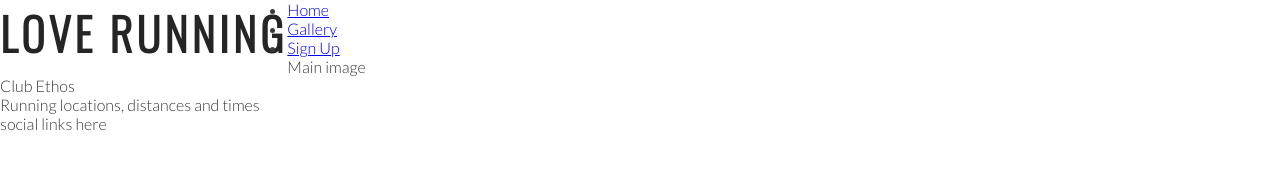
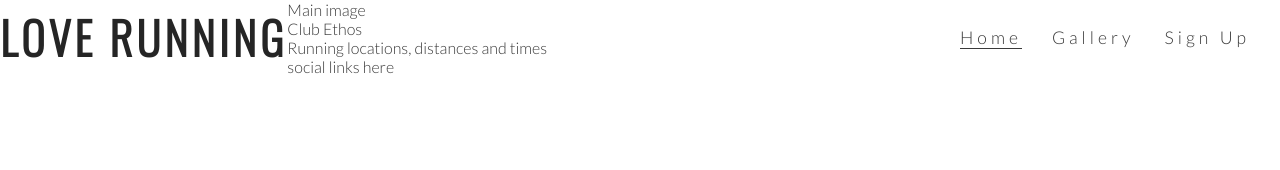
Before and after one commit to FabiMe/love-running, a plain HTML site: page index.html in a window 1280 px wide. Drawn offline with nearby package versions, Linux system fonts and the light colour scheme.

Commit message:
Style navigation links

```diff
--- a/assets/css/style.css
+++ b/assets/css/style.css
@@ -27,3 +27,33 @@ h2 {
     float: left;
     font-size: 280%;
 }
+
+#menu {
+    font-size: 110%;
+    letter-spacing: 4px;
+}
+
+#menu,
+#logo {
+    line-height: 75px;
+}
+
+#menu li {
+    float: right;
+    list-style-type: none;
+    margin-right: 30px;
+}
+
+#menu a {
+    text-decoration: none;
+    color: inherit;
+
+}
+
+#menu a:hover {
+    border-bottom: 1px solid #3a3a3a;
+}
+
+.active {
+    border-bottom: 1px solid #3a3a3a;
+}
--- a/index.html
+++ b/index.html
@@ -17,16 +17,18 @@
             <h1 id="logo">Love Running</h1>
         </a>
         <nav>
-            <ul>
+            <ul id="menu">
                 <li>
-                    <a href="index.html">Home</a>
+                    <a href="#">Sign Up</a>
                 </li>
                 <li>
                     <a href="a">Gallery</a>
                 </li>
                 <li>
-                    <a href="#">Sign Up</a>
+                    <a href="index.html" class="active">Home</a>
                 </li>
+
+
             </ul>
         </nav>
     </header>
```
